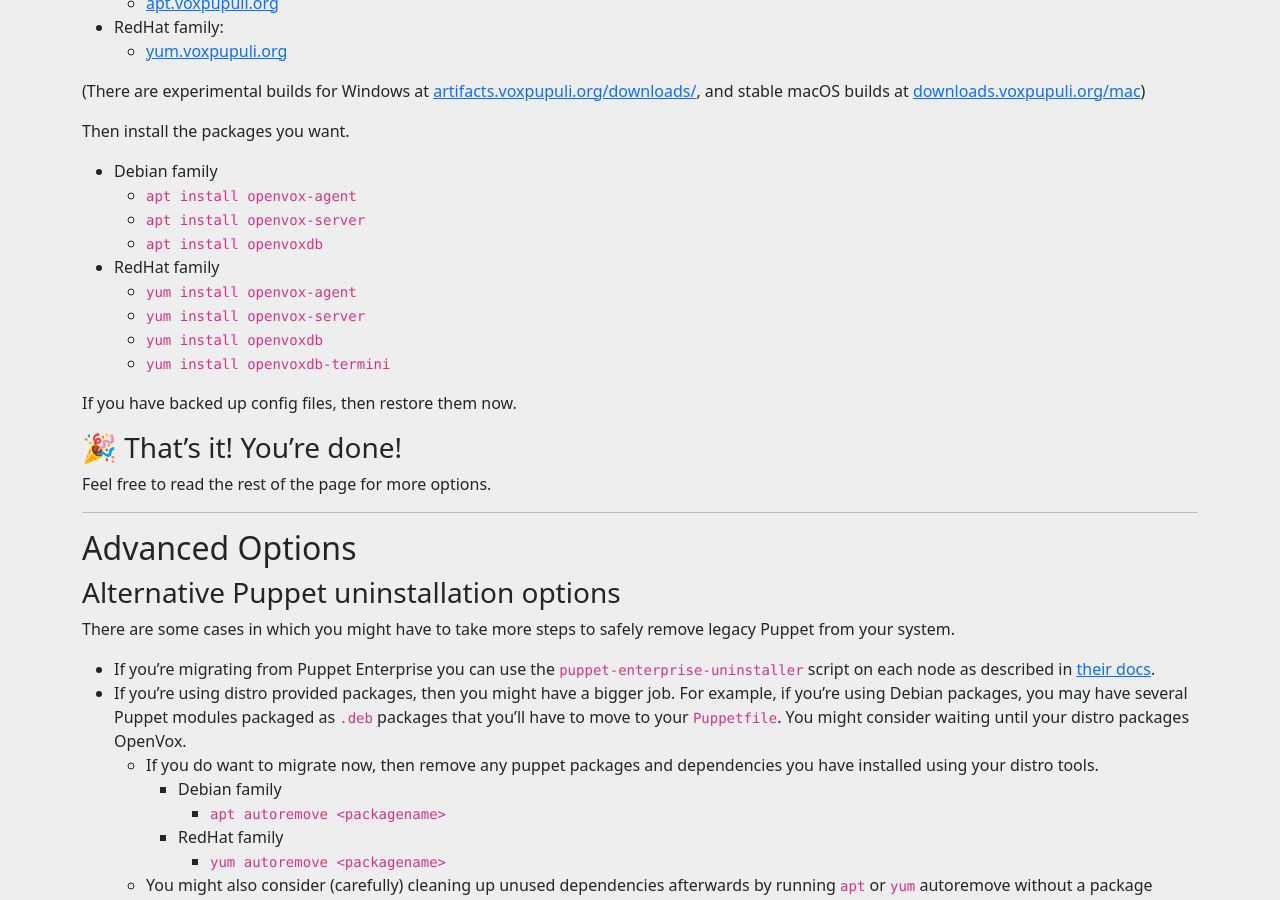
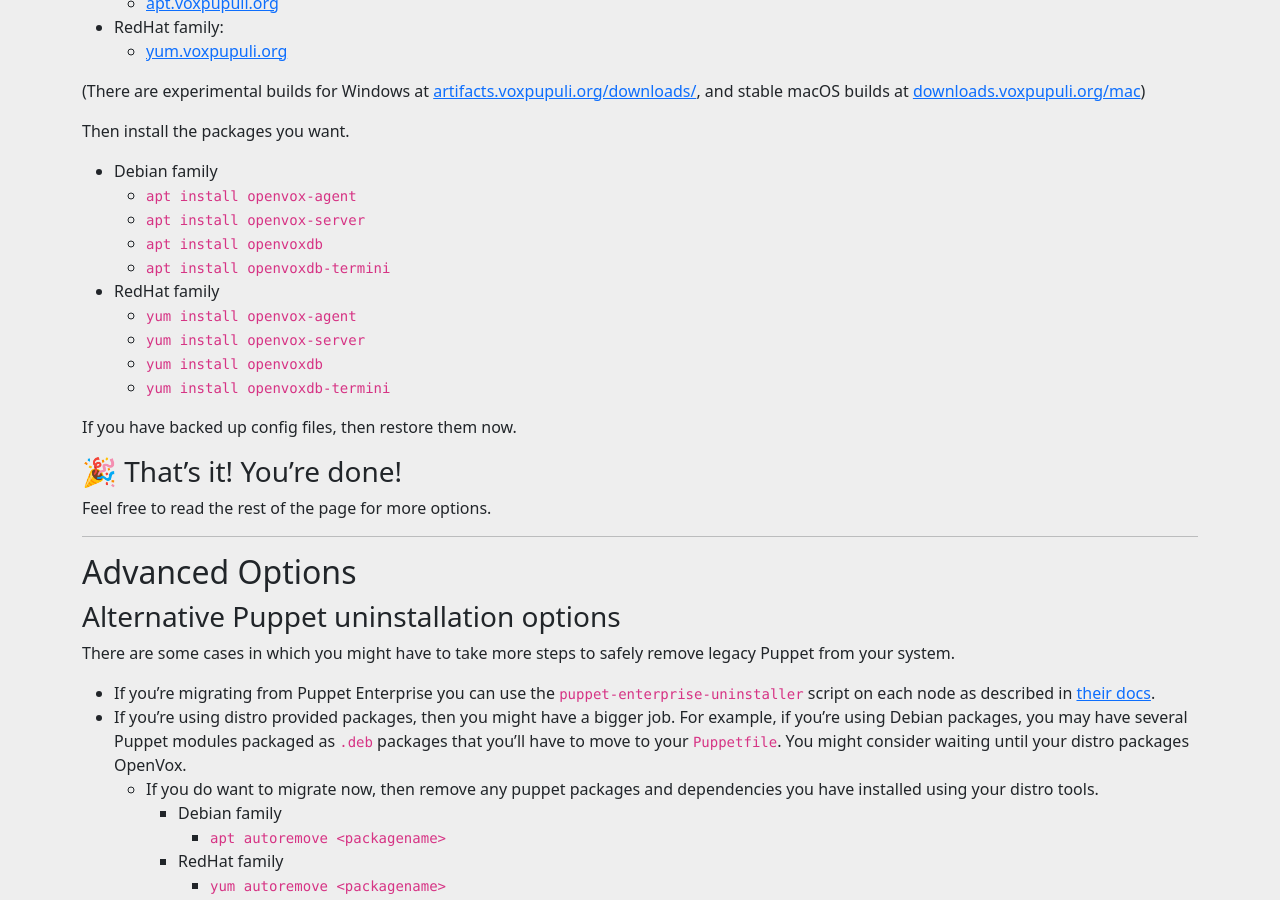
Before and after one commit to voxpupuli/voxpupuli.github.io, a Jekyll site: the page built from openvox/install.md, in a window 1280 px wide and 900 px high, scrolled down 686 px. Built offline with Jekyll 4.4.1, drawn with Linux system fonts in a browser that asks for light colours; nearby versions of some CDN libraries.

Commit message:
Update install.md -  openvoxdb-termini should be installed also - debian

```diff
--- a/openvox/install.md
+++ b/openvox/install.md
@@ -40,6 +40,7 @@
   * `apt install openvox-agent`
   * `apt install openvox-server`
   * `apt install openvoxdb`
+  * `apt install openvoxdb-termini`
 * RedHat family
   * `yum install openvox-agent`
   * `yum install openvox-server`
```
